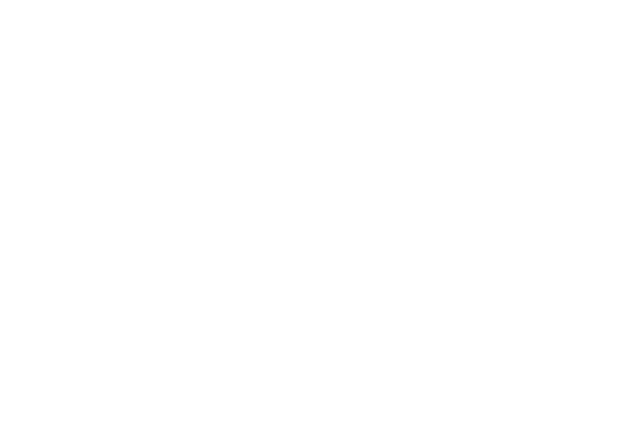
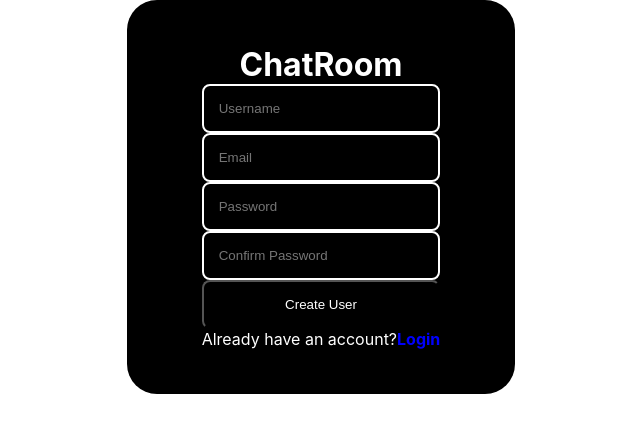
Before and after one commit to VasiliiSikora/chatroom-react, a React (Create React App) app in the folder client/: page /register in a window 1280 px wide. Shown: the top 432 px of the page, without its empty margins (319-959 px from the left). Built offline with nearby package versions, Linux system fonts and the light colour scheme.

Commit message:
Installed dependencies, started Register component

```diff
--- a/client/package.json
+++ b/client/package.json
@@ -15,6 +15,7 @@
     "react-dom": "^18.2.0",
     "react-router-dom": "^6.3.0",
     "react-scripts": "5.0.1",
+    "react-toastify": "^9.0.7",
     "socket.io": "^4.5.1",
     "styled-components": "^5.3.5",
     "typescript": "^4.4.2",
@@ -44,5 +45,8 @@
       "last 1 firefox version",
       "last 1 safari version"
     ]
+  },
+  "devDependencies": {
+    "@types/styled-components": "^5.1.25"
   }
 }
--- a/client/src/App.tsx
+++ b/client/src/App.tsx
@@ -1,11 +1,18 @@
 import React from 'react';
-import logo from './logo.svg';
 import './App.css';
+import { BrowserRouter, Routes, Route, useParams } from 'react-router-dom';
+import { Register } from './components/Register'
+import { Chat } from './components/Chat'
+import { Login } from './components/Login'
 
 export default function App() {
   return (
-    <div className="App">
-
-    </div>
+    <BrowserRouter>
+      <Routes>
+        <Route path='/register' element={<Register />} />
+        <Route path='/login' element={<Login />} />
+        <Route path='/' element={<Chat />} />
+      </Routes>
+    </BrowserRouter>
   );
 }
--- /dev/null
+++ b/client/src/components/Chat.tsx
@@ -0,0 +1,7 @@
+import React from 'react'
+
+export function Chat() {
+    return (
+        <div>Chat</div>
+    )
+}
--- /dev/null
+++ b/client/src/components/Login.tsx
@@ -0,0 +1,7 @@
+import React from 'react'
+
+export function Login() {
+    return (
+        <div>Login</div>
+    )
+}
--- /dev/null
+++ b/client/src/components/Register.tsx
@@ -0,0 +1,153 @@
+import { useState, useEffect, Component } from 'react'
+import styled from 'styled-components'
+import { Link } from 'react-router-dom'
+// https://fkhadra.github.io/react-toastify/installation
+import { ToastContainer, toast, ToastOptions} from 'react-toastify'
+import 'react-toastify/dist/ReactToastify.css'
+
+// Set interfaces to be used for state and ReactToastify, need to be outside of Register class
+interface RegisterState {
+    username: String,
+    email: String,
+    password: String,
+    confirmPassword: String
+}
+
+const toastOptions: ToastOptions = {
+    position: 'top-center',
+    autoClose: 8000,
+    pauseOnHover: true,
+    draggable: true,
+    theme: 'dark',
+}
+
+export class Register extends Component<{}, RegisterState> {
+
+    constructor() {
+        super({})
+        this.state = {
+            username: '',
+            email: '',
+            password: '',
+            confirmPassword: ''
+        }
+    }
+
+    handlePasswordConfirm = () => {
+        const {username, email, password, confirmPassword} = this.state;
+        if (password !== confirmPassword) {
+            toast.error('Passwords do not match', toastOptions)
+        }
+    }
+
+    // Set type for events https://stackoverflow.com/questions/42081549/typescript-react-event-types
+    handleSubmit = (event: React.FormEvent): void => {
+        event.preventDefault();
+        this.handlePasswordConfirm()
+    }
+
+    handleChange = (event: React.ChangeEvent): void => {
+        // Set type for event.target https://stackoverflow.com/questions/42066421/property-value-does-not-exist-on-type-eventtarget
+        const target = event.target as HTMLTextAreaElement;
+        this.setState({...this.state, [target.name]: target.value})
+    }
+
+    render() {
+        return (
+            // to have parent element use <>
+            <>
+            {/* FormContainer used for react-styled-components */}
+                <FormContainer>
+                    <form onSubmit={(event) => this.handleSubmit(event)}>
+                        <div className='logo'>
+                            <img src="" alt="" />
+                            <h1>ChatRoom</h1>
+                        </div>
+                        <input
+                            type="text"
+                            placeholder='Username'
+                            name='username'
+                            onChange={(event) => this.handleChange(event)}
+                        />
+                        <input
+                            type="text"
+                            placeholder='Email'
+                            name='email'
+                            onChange={(event) => this.handleChange(event)}
+                        />
+                        <input
+                            type="password"
+                            placeholder='Password'
+                            name='password'
+                            onChange={(event) => this.handleChange(event)}
+                        />
+                        <input
+                            type="password"
+                            placeholder='Confirm Password'
+                            name='confirmPassword'
+                            onChange={(event) => this.handleChange(event)}
+                        />
+                        <button type='submit'>Create User</button>
+                        <span>
+                            Already have an account?
+                            <Link to='/login'>Login</Link>
+                            </span>
+                    </form>
+                </FormContainer>
+                <ToastContainer />
+            </>
+        )
+    }
+
+}
+
+// react-styled-components to set form styling
+const FormContainer = styled.div`
+    height: 100vh;
+    width: 100vw;
+    display: flex;
+    flex-direction: column;
+    justify-content: centre;
+    align-items: center;
+    .logo {
+        display: flex;
+        align-items: center;
+        justify-content: center;
+        h1 {
+            color: white;
+        }
+    }
+    form {
+        display: flex;
+        flex-direction: column;
+        background-color: black;
+        border-radius: 30px;
+        padding: 45px 75px;
+        input {
+            background-color: transparent;
+            padding: 15px;
+            border: 2px solid white;
+            border-radius: 8px;
+            color: white;
+            width: 100%;
+        }
+    }
+    button {
+        background-color: black;
+        color: white;
+        padding: 15px 30px;
+        cursor: pointer;
+        border-radius: 8px;
+        &:hover {
+            background-color: #494949;
+        }
+    }
+    span {
+        color: white;
+        a {
+            color: blue;
+            text-decoration: none;
+            font-weight: bold;
+        }
+    }
+`;
--- a/client/src/index.css
+++ b/client/src/index.css
@@ -11,3 +11,15 @@ code {
   font-family: source-code-pro, Menlo, Monaco, Consolas, 'Courier New',
     monospace;
 }
+
+* {
+  margin: 0;
+  padding: 0;
+  box-sizing: border-box
+}
+
+body {
+  max-height: 100vh;
+  max-width: 100vw;
+  overflow: hidden;
+}
```
Also changed, not shown: 2 other files (tests, documents, lock files or other folders).
